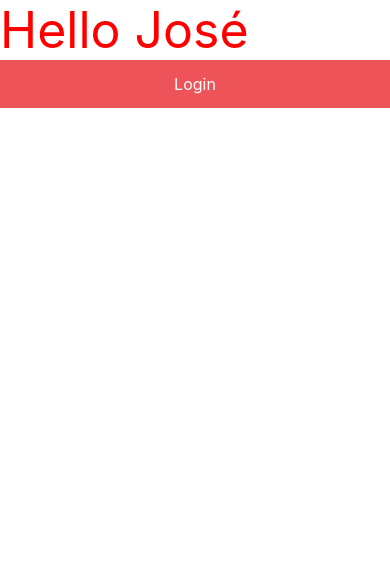
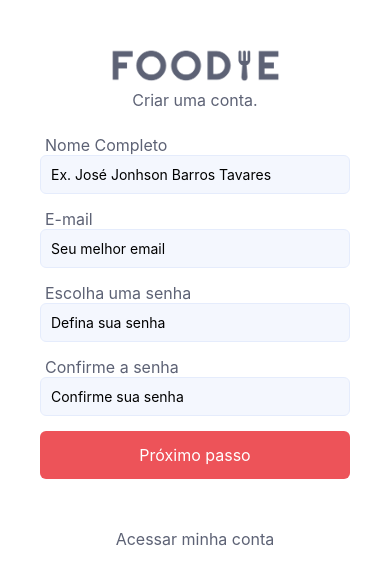
Before and after one commit to josejjonhson/food-mobile, a React Native app: screen / in a window 390 px wide. Shown: the top 584 px of the page. Built offline with nearby package versions, Linux system fonts and the light colour scheme.

Commit message:
aula 2 tela de login e cadastro

```diff
--- a/App.js
+++ b/App.js
@@ -1,20 +1,10 @@
-
-import { Text, View } from 'react-native';
-import { styles } from "./style.js";
-import Button from './src/components/button/button.jsx';
+import Login from "./src/screens/login/login.jsx";
+import Registro from "./src/screens/registro/registro.jsx";
 
 export default function App() {
 
-  const nome = 'José';
-
-  return (<View>
-    <Text style={styles.textos}>Hello {nome}</Text>
-
-      <Button texto="Login" />
-      </View>
+  return (<>
+    <Registro />
+    </>
   );
 }
-
-
-// JSX tem a capacidade de mesclar códigos JS com outros recursos, tags
-// No JSX, quando eu quero trazer código JS no meio das tags eu tenho que utilizar {}
--- a/src/components/button/button.style.js
+++ b/src/components/button/button.style.js
@@ -9,6 +9,7 @@ export const styles = {
     },
     btn: {
         width: "100%",
-        backgroundColor: COLORS.red
+        backgroundColor: COLORS.red,
+        borderRadius: 6
     }
 }
--- /dev/null
+++ b/src/components/header/header.jsx
@@ -0,0 +1,12 @@
+import { Image, Text, View } from "react-native";
+import { styles } from './header.style.js';
+import icons from '../../constants/icons.js';
+
+function Header(props){
+    return <View style={styles.header}>
+        <Image style={styles.logo} source={icons.logo} />
+        <Text style={styles.titulo}>{props.texto}</Text>
+    </View>
+}
+
+export default Header;
--- /dev/null
+++ b/src/components/header/header.style.js
@@ -0,0 +1,17 @@
+import { COLORS, FONT_SIZE } from "../../constants/theme";
+
+export const styles = {
+    header:{
+        width: "100%",
+        alignItems: "center"
+    },
+    logo:{
+        width: 170,
+        height: 50
+    },
+    titulo:{
+        color: COLORS.dark_gray,
+        fontSize: FONT_SIZE.md,
+        textAlign: "center"
+    }
+}
--- /dev/null
+++ b/src/components/textbox/textbox.jsx
@@ -0,0 +1,11 @@
+import { Text, TextInput } from "react-native";
+import { styles } from "./textbox.style.js";
+
+function TextBox(props){
+    return <>
+        <Text style={styles.label}>{props.label}</Text>
+        <TextInput secureTextEntry={props.isPassword} placeholder={props.placeholder} style={styles.input} />
+    </>
+}
+
+export default TextBox;
--- /dev/null
+++ b/src/components/textbox/textbox.style.js
@@ -0,0 +1,17 @@
+import { COLORS, FONT_SIZE } from "../../constants/theme"
+
+export const styles = {
+    input:{
+        width: "100%",
+        backgroundColor: COLORS.white,
+        padding: 10,
+        borderRadius: 6,
+        borderWidth: 1,
+        borderColor: COLORS.light_gray
+    },
+    label:{
+        marginLeft: 5,
+        color: COLORS.dark_gray,
+        fontSize: FONT_SIZE.md
+    }
+}
--- a/src/constants/icons.js
+++ b/src/constants/icons.js
@@ -1,5 +1,6 @@
 
 import voltar from "../assets/back.png";
 import remover from "../assets/delete.png";
+import logo from "../assets/logo.png";
 
-export default { voltar, remover };
+export default { voltar, remover, logo };
--- /dev/null
+++ b/src/screens/login/login.jsx
@@ -0,0 +1,31 @@
+import { Text, TouchableOpacity, View } from "react-native";
+import { styles } from "./login.style.js"
+import Header from "../../components/header/header.jsx";
+import TextBox from "../../components/textbox/textbox.jsx";
+import Button from "../../components/button/button.jsx";
+
+function Login(){
+    return <View style={styles.container}>
+        <Header texto="Acesse sua Conta." />
+
+        <View style={styles.formGroup}>
+            <View style={styles.form}>
+                <TextBox placeholder="Seu melhor email" label="E-mail" />
+            </View>
+            <View style={styles.form}>
+                <TextBox isPassword={true} placeholder="Password" label="Senha" />
+            </View>
+            <View style={styles.form}>
+                <Button texto="Acessar" />
+            </View>
+        </View>
+
+        <View style={styles.footer}>
+            <TouchableOpacity>
+                <Text style={styles.footerText}>Criar minha conta</Text>
+            </TouchableOpacity>
+        </View>
+    </View>
+}
+
+export default Login;
--- /dev/null
+++ b/src/screens/login/login.style.js
@@ -0,0 +1,30 @@
+import { COLORS, FONT_SIZE } from "../../constants/theme"
+
+export const styles = {
+    container:{
+        flex: 1, // Ocupar toda a tela
+        padding: 40,
+        alignItems: "center",
+        justifyContent: "center"
+    },
+    form:{
+        width: "100%",
+        marginBottom: 25
+    },
+    formGroup:{
+        width: "100%",
+        marginTop: 50,
+        marginBottom: 40
+    },
+    footer:{
+        width: "100%",
+        position: "absolute",
+        bottom: 0,
+        marginBottom: 40
+    },
+    footerText:{
+        textAlign: "center",
+        color: COLORS.dark_gray,
+        fontSize: FONT_SIZE.md
+    }
+}
--- /dev/null
+++ b/src/screens/registro/registro.jsx
@@ -0,0 +1,39 @@
+import { ScrollView, Text, TouchableOpacity, View } from "react-native";
+import { styles } from "./registro.style.js"
+import Header from "../../components/header/header.jsx";
+import TextBox from "../../components/textbox/textbox.jsx";
+import Button from "../../components/button/button.jsx";
+
+function Registro(){
+    return <ScrollView>
+        <View style={styles.container}>
+            <Header texto="Criar uma conta." />
+
+            <View style={styles.formGroup}>
+                <View style={styles.form}>
+                    <TextBox placeholder="Ex. José Jonhson Barros Tavares" label="Nome Completo" />
+                </View>
+                <View style={styles.form}>
+                    <TextBox placeholder="Seu melhor email" label="E-mail" />
+                </View>
+                <View style={styles.form}>
+                    <TextBox isPassword={true} placeholder="Defina sua senha" label="Escolha uma senha" />
+                </View>
+                <View style={styles.form}>
+                    <TextBox isPassword={true} placeholder="Confirme sua senha" label="Confirme a senha" />
+                </View>
+                <View style={styles.form}>
+                    <Button texto="Próximo passo" />
+                </View>
+            </View>
+
+            <View style={styles.footer}>
+                <TouchableOpacity>
+                    <Text style={styles.footerText}>Acessar minha conta</Text>
+                </TouchableOpacity>
+            </View>
+        </View>
+    </ScrollView>
+}
+
+export default Registro;
--- /dev/null
+++ b/src/screens/registro/registro.style.js
@@ -0,0 +1,30 @@
+import { COLORS, FONT_SIZE } from "../../constants/theme"
+
+export const styles = {
+    container:{
+        flex: 1, // Ocupar toda a tela
+        padding: 40,
+        alignItems: "center",
+        justifyContent: "center"
+    },
+    form:{
+        width: "100%",
+        marginBottom: 15
+    },
+    formGroup:{
+        width: "100%",
+        marginTop: 25,
+        marginBottom: 40
+    },
+    footer:{
+        width: "100%",
+        position: "absolute",
+        bottom: 0,
+        marginBottom: 25
+    },
+    footerText:{
+        textAlign: "center",
+        color: COLORS.dark_gray,
+        fontSize: FONT_SIZE.md
+    }
+}
--- a/style.js
+++ /dev/null
@@ -1,13 +0,0 @@
-export const styles = {
-    textos: {
-        fontSize: 50,
-        color: "red"
-    },
-    imagens: {
-        width: 200,
-        height: 200
-    },
-    btn: {
-        color: 'red'
-    }
-}
```
